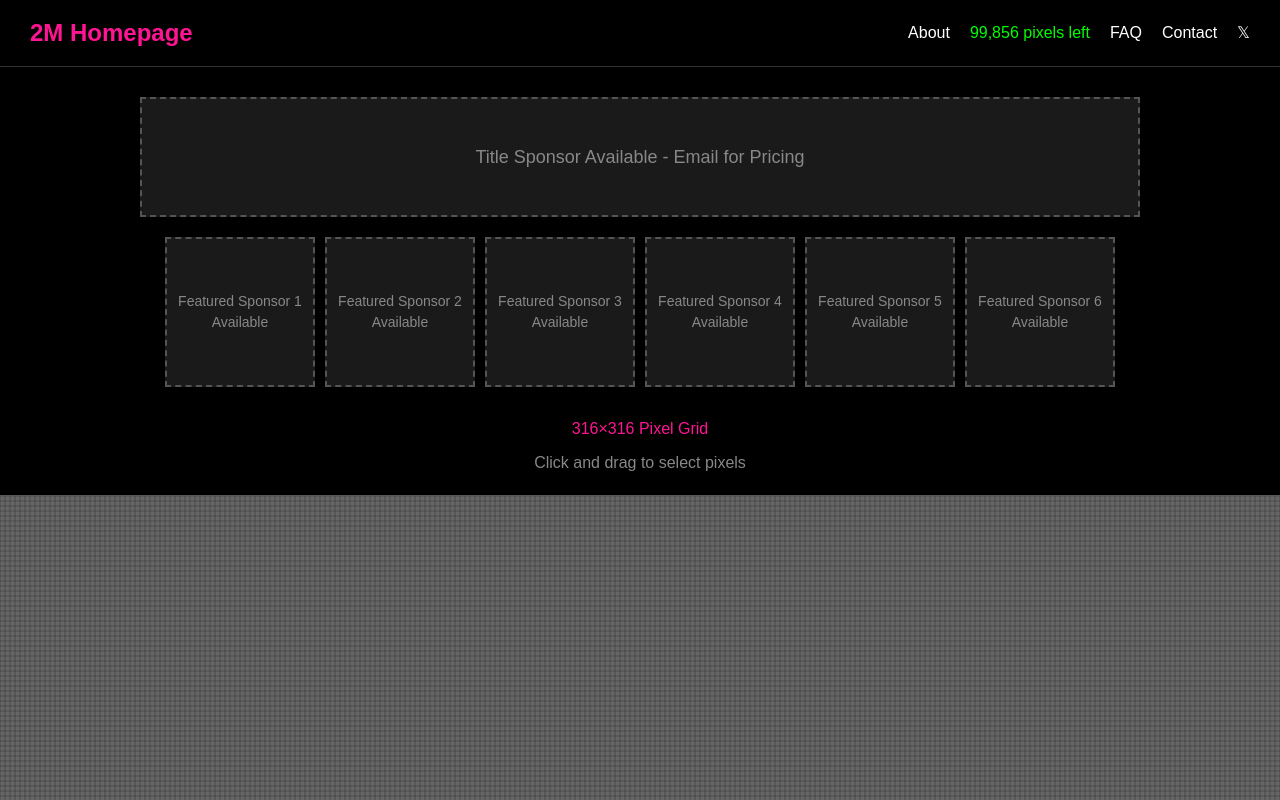
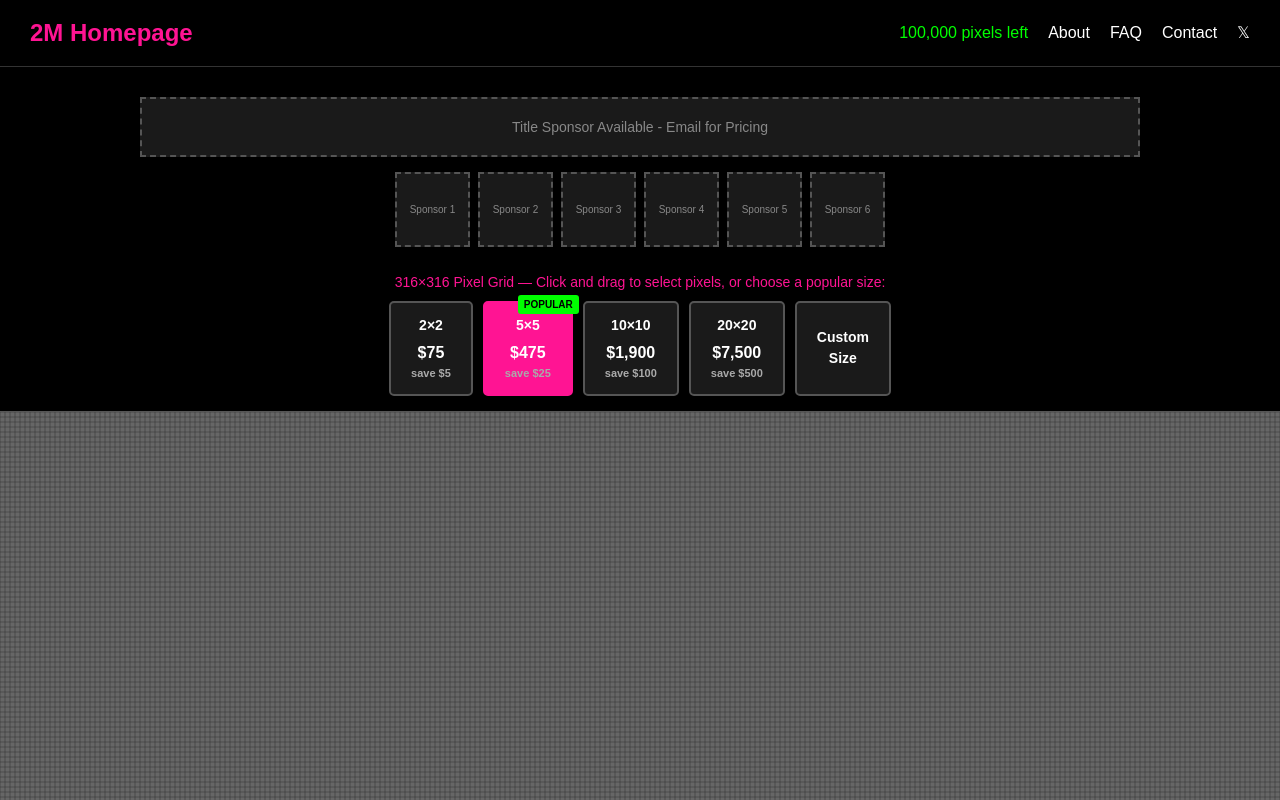
Before and after one commit to joshuasanders514-commits/twomilliondollarhomepage, a Next.js app: page / in a window 1280 px wide. Shown: the top 800 px of the page. Built offline with nearby package versions, Linux system fonts and the light colour scheme.

Commit message:
Added 100k pixels, centered bottom row, improved layout

```diff
--- a/app/page.tsx
+++ b/app/page.tsx
@@ -3,17 +3,38 @@
 import { useState, useRef, useEffect } from 'react';
 
 export default function Home() {
-  const GRID_SIZE = 316;
-  const PIXEL_SIZE = 5; // BIGGER PIXELS
+  const GRID_WIDTH = 316;
+  const GRID_HEIGHT = 316;
+  const EXTRA_ROW_PIXELS = 144;
+  const TOTAL_PIXELS = (GRID_WIDTH * GRID_HEIGHT) + EXTRA_ROW_PIXELS; // 100,000!
+  const PIXEL_SIZE = 5;
   const PRICE_PER_PIXEL = 20;
 
   const canvasRef = useRef<HTMLCanvasElement>(null);
-  const [availablePixels, setAvailablePixels] = useState(99856);
+  const [availablePixels, setAvailablePixels] = useState(TOTAL_PIXELS);
   const [isSelecting, setIsSelecting] = useState(false);
   const [selectionStart, setSelectionStart] = useState<{x: number, y: number} | null>(null);
   const [selectionEnd, setSelectionEnd] = useState<{x: number, y: number} | null>(null);
 
-  // Draw the grid - OPTIMIZED
+  // Batch pricing options
+  const batchOptions = [
+    { size: '2×2', pixels: 4, price: 75, width: 2, height: 2 },
+    { size: '5×5', pixels: 25, price: 475, width: 5, height: 5, popular: true },
+    { size: '10×10', pixels: 100, price: 1900, width: 10, height: 10 },
+    { size: '20×20', pixels: 400, price: 7500, width: 20, height: 20 }
+  ];
+
+  // Quick select batch size with discounted price - NOW STARTS AT TOP
+  const handleBatchSelect = (width: number, height: number, discountedPrice: number) => {
+    // Start from top-center of grid (centered horizontally, very top vertically)
+    const centerX = Math.floor(GRID_WIDTH / 2) - Math.floor(width / 2);
+    const startY = 0;
+
+    setSelectionStart({ x: centerX, y: startY });
+    setSelectionEnd({ x: centerX + width - 1, y: startY + height - 1 });
+  };
+
+  // Draw the grid - OPTIMIZED with centered extra row
   const drawGrid = () => {
     const canvas = canvasRef.current;
     if (!canvas) return;
@@ -28,26 +49,42 @@ export default function Home() {
     ctx.fillStyle = '#1a1a1a';
     ctx.fillRect(0, 0, canvas.width, canvas.height);
 
-    // Draw all pixels at once (faster)
+    // Draw main grid (316x316)
     ctx.fillStyle = '#666';
-    ctx.fillRect(0, 0, GRID_SIZE * PIXEL_SIZE, GRID_SIZE * PIXEL_SIZE);
+    ctx.fillRect(0, 0, GRID_WIDTH * PIXEL_SIZE, GRID_HEIGHT * PIXEL_SIZE);
 
-    // Draw gridlines (only horizontal and vertical lines, not each pixel)
+    // Draw extra row CENTERED (144 pixels)
+    const extraRowStartX = Math.floor((GRID_WIDTH - EXTRA_ROW_PIXELS) / 2);
+    ctx.fillRect(extraRowStartX * PIXEL_SIZE, GRID_HEIGHT * PIXEL_SIZE, EXTRA_ROW_PIXELS * PIXEL_SIZE, PIXEL_SIZE);
+
+    // Draw gridlines for main grid
     ctx.strokeStyle = '#333';
     ctx.lineWidth = 0.5;
-    for (let i = 0; i <= GRID_SIZE; i++) {
-      // Vertical lines
+    for (let i = 0; i <= GRID_WIDTH; i++) {
       ctx.beginPath();
       ctx.moveTo(i * PIXEL_SIZE, 0);
-      ctx.lineTo(i * PIXEL_SIZE, GRID_SIZE * PIXEL_SIZE);
+      ctx.lineTo(i * PIXEL_SIZE, GRID_HEIGHT * PIXEL_SIZE);
       ctx.stroke();
-
-      // Horizontal lines
+    }
+    for (let i = 0; i <= GRID_HEIGHT; i++) {
       ctx.beginPath();
       ctx.moveTo(0, i * PIXEL_SIZE);
-      ctx.lineTo(GRID_SIZE * PIXEL_SIZE, i * PIXEL_SIZE);
+      ctx.lineTo(GRID_WIDTH * PIXEL_SIZE, i * PIXEL_SIZE);
       ctx.stroke();
     }
+
+    // Draw gridlines for extra row (centered)
+    for (let i = 0; i <= EXTRA_ROW_PIXELS; i++) {
+      ctx.beginPath();
+      ctx.moveTo((extraRowStartX + i) * PIXEL_SIZE, GRID_HEIGHT * PIXEL_SIZE);
+      ctx.lineTo((extraRowStartX + i) * PIXEL_SIZE, (GRID_HEIGHT + 1) * PIXEL_SIZE);
+      ctx.stroke();
+    }
+    // Bottom line of extra row
+    ctx.beginPath();
+    ctx.moveTo(extraRowStartX * PIXEL_SIZE, (GRID_HEIGHT + 1) * PIXEL_SIZE);
+    ctx.lineTo((extraRowStartX + EXTRA_ROW_PIXELS) * PIXEL_SIZE, (GRID_HEIGHT + 1) * PIXEL_SIZE);
+    ctx.stroke();
 
     // Draw selection if active
     if (selectionStart && selectionEnd) {
@@ -56,7 +93,7 @@ export default function Home() {
       const endX = Math.max(selectionStart.x, selectionEnd.x);
       const endY = Math.max(selectionStart.y, selectionEnd.y);
 
-      ctx.fillStyle = 'rgba(255, 20, 147, 0.5)'; // Hot pink with transparency
+      ctx.fillStyle = 'rgba(255, 20, 147, 0.5)';
       ctx.fillRect(
         startX * PIXEL_SIZE,
         startY * PIXEL_SIZE,
@@ -79,7 +116,6 @@ export default function Home() {
     drawGrid();
   }, [selectionStart, selectionEnd]);
 
-  // Handle mouse down
   const handleMouseDown = (e: React.MouseEvent<HTMLCanvasElement>) => {
     const canvas = canvasRef.current;
     if (!canvas) return;
@@ -93,7 +129,6 @@ export default function Home() {
     setSelectionEnd({ x, y });
   };
 
-  // Handle mouse move
   const handleMouseMove = (e: React.MouseEvent<HTMLCanvasElement>) => {
     if (!isSelecting) return;
 
@@ -107,19 +142,23 @@ export default function Home() {
     setSelectionEnd({ x, y });
   };
 
-  // Handle mouse up
   const handleMouseUp = () => {
     setIsSelecting(false);
   };
 
-  // Calculate selection details
   const getSelectionInfo = () => {
     if (!selectionStart || !selectionEnd) return null;
 
     const width = Math.abs(selectionEnd.x - selectionStart.x) + 1;
     const height = Math.abs(selectionEnd.y - selectionStart.y) + 1;
     const pixelCount = width * height;
-    const price = pixelCount * PRICE_PER_PIXEL;
+
+    // Check if this matches a batch size for discount
+    const matchingBatch = batchOptions.find(
+      opt => opt.width === width && opt.height === height
+    );
+
+    const price = matchingBatch ? matchingBatch.price : pixelCount * PRICE_PER_PIXEL;
 
     return { width, height, pixelCount, price };
   };
@@ -145,8 +184,8 @@ export default function Home() {
           2M Homepage
         </div>
         <div style={{ display: 'flex', gap: '20px', alignItems: 'center' }}>
+          <span style={{ color: '#0f0' }}>{availablePixels.toLocaleString()} pixels left</span>
           <a href="#about" style={{ color: '#fff', textDecoration: 'none' }}>About</a>
-          <span style={{ color: '#0f0' }}>{availablePixels.toLocaleString()} pixels left</span>
           <a href="#faq" style={{ color: '#fff', textDecoration: 'none' }}>FAQ</a>
           <a href="#contact" style={{ color: '#fff', textDecoration: 'none' }}>Contact</a>
           <a href="https://x.com/yourhandle" target="_blank" style={{ color: '#fff', textDecoration: 'none' }}>𝕏</a>
@@ -160,15 +199,15 @@ export default function Home() {
         <div style={{
           width: '100%',
           maxWidth: '1000px',
-          height: '120px',
+          height: '60px',
           backgroundColor: '#1a1a1a',
           border: '2px dashed #555',
           display: 'flex',
           alignItems: 'center',
           justifyContent: 'center',
-          margin: '0 auto 20px',
+          margin: '0 auto 15px',
           color: '#888',
-          fontSize: '18px'
+          fontSize: '14px'
         }}>
           Title Sponsor Available - Email for Pricing
         </div>
@@ -176,42 +215,107 @@ export default function Home() {
         {/* 6 FEATURED SPONSORS */}
         <div style={{
           display: 'flex',
-          gap: '10px',
+          gap: '8px',
           justifyContent: 'center',
-          marginBottom: '30px',
+          marginBottom: '25px',
           flexWrap: 'wrap'
         }}>
           {[1, 2, 3, 4, 5, 6].map(num => (
             <div key={num} style={{
-              width: '150px',
-              height: '150px',
+              width: '75px',
+              height: '75px',
               backgroundColor: '#1a1a1a',
               border: '2px dashed #555',
               display: 'flex',
               alignItems: 'center',
               justifyContent: 'center',
               color: '#888',
-              fontSize: '14px',
+              fontSize: '10px',
               textAlign: 'center',
-              padding: '10px'
+              padding: '5px'
             }}>
-              Featured Sponsor {num}<br/>Available
+              Sponsor {num}
             </div>
           ))}
         </div>
 
-        {/* GRID LABEL */}
-        <div style={{ textAlign: 'center', marginBottom: '20px' }}>
-          <h2 style={{ color: '#ff1493', margin: '0 0 10px' }}>316×316 Pixel Grid</h2>
-          <p style={{ color: '#888', margin: 0 }}>Click and drag to select pixels</p>
+        {/* GRID LABEL - 50% smaller text */}
+        <div style={{ textAlign: 'center', marginBottom: '15px' }}>
+          <h2 style={{ color: '#ff1493', margin: '0 0 8px', fontSize: '14px', fontWeight: 'normal' }}>
+            316×316 Pixel Grid — Click and drag to select pixels, or choose a popular size:
+          </h2>
+
+          {/* BATCH PRICING BUTTONS */}
+          <div style={{
+            display: 'flex',
+            gap: '10px',
+            justifyContent: 'center',
+            flexWrap: 'wrap',
+            marginBottom: '15px'
+          }}>
+            {batchOptions.map((option) => (
+              <button
+                key={option.size}
+                onClick={() => handleBatchSelect(option.width, option.height, option.price)}
+                style={{
+                  padding: '12px 20px',
+                  backgroundColor: option.popular ? '#ff1493' : '#1a1a1a',
+                  color: '#fff',
+                  border: option.popular ? '2px solid #ff1493' : '2px solid #555',
+                  fontSize: '14px',
+                  fontWeight: 'bold',
+                  cursor: 'pointer',
+                  borderRadius: '5px',
+                  position: 'relative'
+                }}
+              >
+                {option.popular && (
+                  <div style={{
+                    position: 'absolute',
+                    top: '-8px',
+                    right: '-8px',
+                    backgroundColor: '#0f0',
+                    color: '#000',
+                    fontSize: '10px',
+                    padding: '2px 6px',
+                    borderRadius: '3px',
+                    fontWeight: 'bold'
+                  }}>
+                    POPULAR
+                  </div>
+                )}
+                <div>{option.size}</div>
+                <div style={{ fontSize: '16px', marginTop: '5px' }}>${option.price.toLocaleString()}</div>
+                <div style={{ fontSize: '11px', color: '#aaa' }}>save ${(option.pixels * PRICE_PER_PIXEL - option.price)}</div>
+              </button>
+            ))}
+            <button
+              onClick={() => {
+                setSelectionStart(null);
+                setSelectionEnd(null);
+              }}
+              style={{
+                padding: '12px 20px',
+                backgroundColor: '#1a1a1a',
+                color: '#fff',
+                border: '2px solid #555',
+                fontSize: '14px',
+                fontWeight: 'bold',
+                cursor: 'pointer',
+                borderRadius: '5px'
+              }}
+            >
+              Custom<br/>Size
+            </button>
+          </div>
         </div>
 
         {/* CANVAS GRID */}
         <div style={{ display: 'flex', justifyContent: 'center', position: 'relative' }}>
           <canvas
             ref={canvasRef}
-            width={GRID_SIZE * PIXEL_SIZE}
-            height={GRID_SIZE * PIXEL_SIZE}
+            width={GRID_WIDTH * PIXEL_SIZE}
+            height={(GRID_HEIGHT + 1) * PIXEL_SIZE}
             onMouseDown={handleMouseDown}
             onMouseMove={handleMouseMove}
             onMouseUp={handleMouseUp}
```
